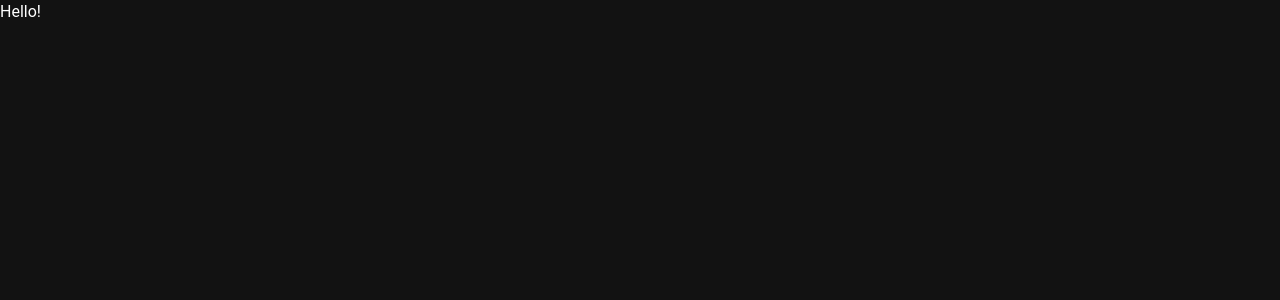
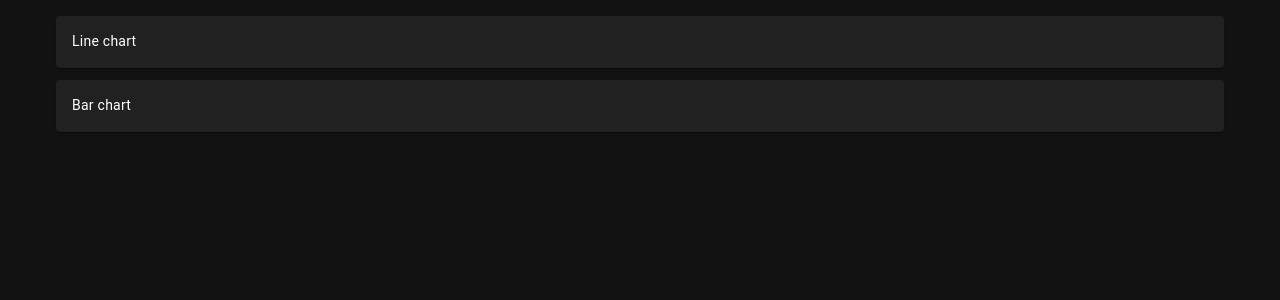
Before and after one commit to vitalii-baidak/test-task-okean, a Vue app: page / in a window 1280 px wide. Shown: the top 300 px of the page. Built offline with nearby package versions, Linux system fonts and the light colour scheme.

Commit message:
Prepared components structure and clearyfied vite config

```diff
--- a/components.d.ts
+++ b/components.d.ts
@@ -7,6 +7,8 @@ export {}
 
 declare module 'vue' {
   export interface GlobalComponents {
+    BarChart: typeof import('./src/components/BarChart.vue')['default']
     HelloWorld: typeof import('./src/components/HelloWorld.vue')['default']
+    LineChart: typeof import('./src/components/LineChart.vue')['default']
   }
 }
--- a/src/App.vue
+++ b/src/App.vue
@@ -8,9 +8,11 @@
 
   <v-app>
     <v-main>
-      Hello!
+      <DashboardView />
     </v-main>
   </v-app>
 </template>
 
-<script setup lang="ts"></script>
+<script setup lang="ts">
+import DashboardView from "@/views/DashboardView.vue";
+</script>
--- /dev/null
+++ b/src/components/BarChart.vue
@@ -0,0 +1,9 @@
+<template>
+  <v-card>
+    <v-card-text>
+      Bar chart
+    </v-card-text>
+  </v-card>
+</template>
+
+<script setup lang="ts"></script>
--- /dev/null
+++ b/src/components/LineChart.vue
@@ -0,0 +1,9 @@
+<template>
+  <v-card>
+    <v-card-text>
+      Line chart
+    </v-card-text>
+  </v-card>
+</template>
+
+<script setup lang="ts"></script>
--- /dev/null
+++ b/src/views/DashboardView.vue
@@ -0,0 +1,14 @@
+<template>
+  <v-container>
+    <LineChart />
+
+    <div class="mt-3">
+      <BarChart />
+    </div>
+  </v-container>
+</template>
+
+<script setup lang="ts">
+import BarChart from '@/components/BarChart.vue';
+import LineChart from '@/components/LineChart.vue';
+</script>
```
Also changed, not shown: src/shared/mockChartsData.json (added, +24 -0 lines), vite.config.mts.
